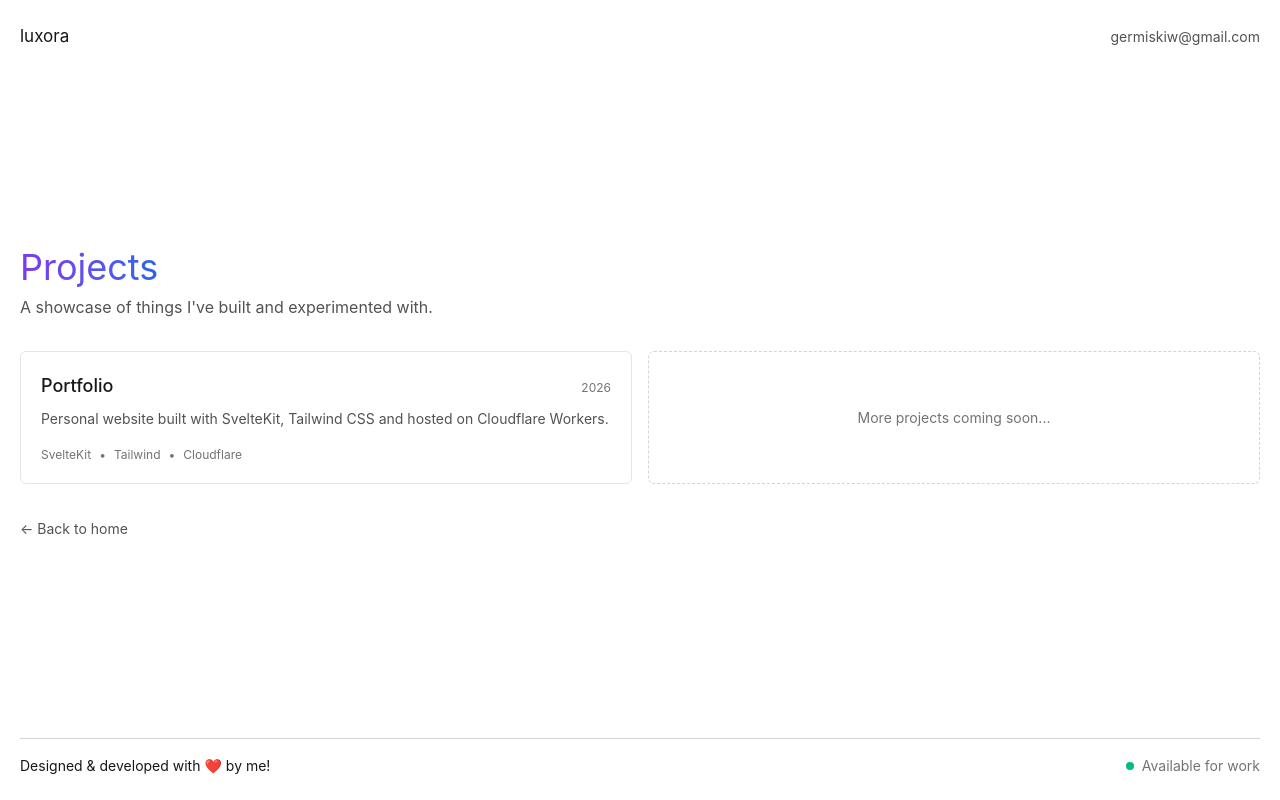
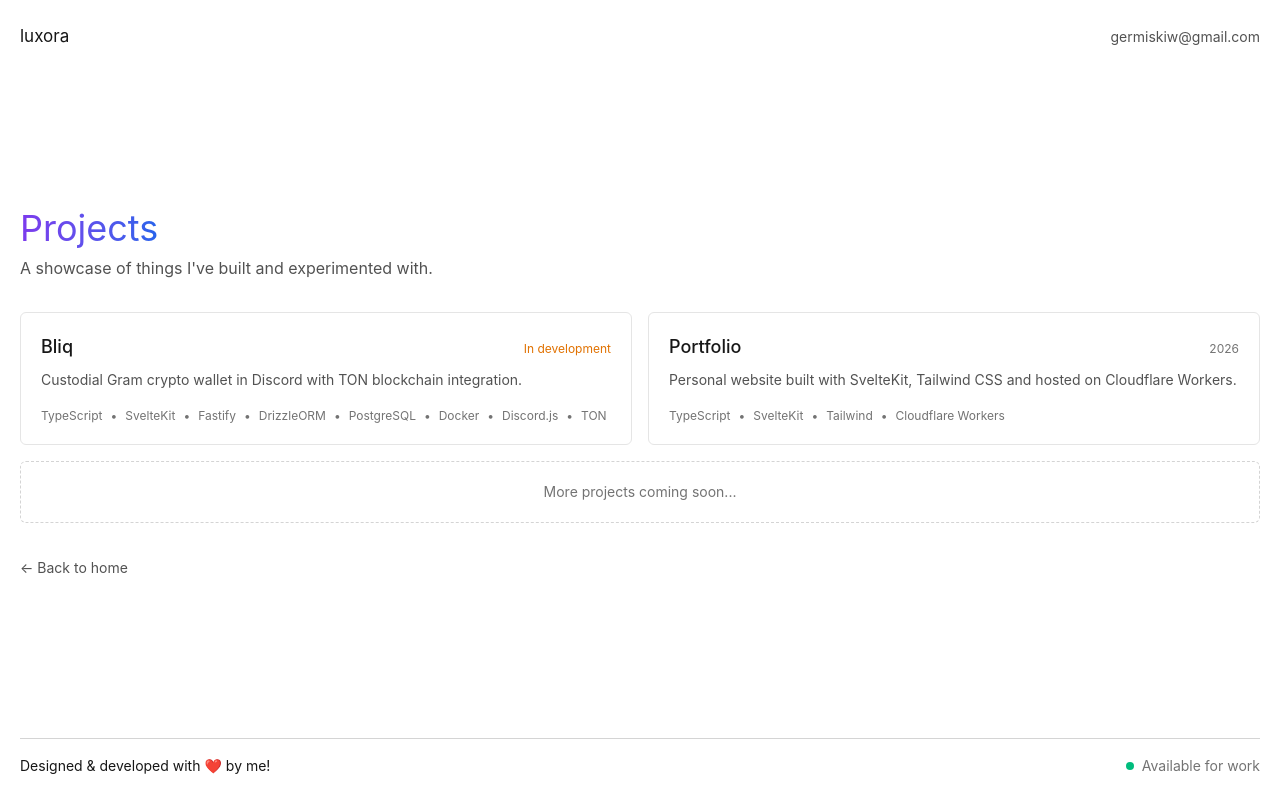
Before and after one commit to lux0ra/portfolio, a SvelteKit app: page /projects in a window 1280 px wide. Built offline with nearby package versions, Linux system fonts and the light colour scheme.

Commit message:
Added Bliq

```diff
--- a/src/routes/projects/+page.svelte
+++ b/src/routes/projects/+page.svelte
@@ -22,6 +22,47 @@
                 <h2
                     class="text-lg font-medium text-neutral-900 dark:text-neutral-100"
                 >
+                    Bliq
+                </h2>
+                <span
+                    class="text-xs text-amber-600 dark:text-amber-400 font-normal"
+                    >In development</span
+                >
+            </div>
+            <p
+                class="mt-2 text-sm leading-relaxed text-neutral-600 dark:text-neutral-400"
+            >
+                Custodial Gram crypto wallet in Discord with TON blockchain
+                integration.
+            </p>
+            <div
+                class="mt-4 flex flex-wrap gap-x-2 gap-y-1 text-xs text-neutral-500 dark:text-neutral-400"
+            >
+                <span>TypeScript</span>
+                <span>•</span>
+                <span>SvelteKit</span>
+                <span>•</span>
+                <span>Fastify</span>
+                <span>•</span>
+                <span>DrizzleORM</span>
+                <span>•</span>
+                <span>PostgreSQL</span>
+                <span>•</span>
+                <span>Docker</span>
+                <span>•</span>
+                <span>Discord.js</span>
+                <span>•</span>
+                <span>TON</span>
+            </div>
+        </div>
+
+        <div
+            class="group rounded-md border border-neutral-200 dark:border-neutral-800 p-5 transition-colors duration-200 hover:border-neutral-400 dark:hover:border-neutral-700"
+        >
+            <div class="flex items-baseline justify-between gap-2">
+                <h2
+                    class="text-lg font-medium text-neutral-900 dark:text-neutral-100"
+                >
                     Portfolio
                 </h2>
                 <span class="text-xs text-neutral-500 dark:text-neutral-400"
@@ -35,18 +76,20 @@
                 on Cloudflare Workers.
             </p>
             <div
-                class="mt-4 flex gap-2 text-xs text-neutral-500 dark:text-neutral-400"
+                class="mt-4 flex flex-wrap gap-x-2 gap-y-1 text-xs text-neutral-500 dark:text-neutral-400"
             >
+                <span>TypeScript</span>
+                <span>•</span>
                 <span>SvelteKit</span>
                 <span>•</span>
                 <span>Tailwind</span>
                 <span>•</span>
-                <span>Cloudflare</span>
+                <span>Cloudflare Workers</span>
             </div>
         </div>
 
         <div
-            class="flex flex-col items-center justify-center rounded-md border border-dashed border-neutral-300 dark:border-neutral-800 p-5 text-center text-sm text-neutral-500 dark:text-neutral-400"
+            class="flex flex-col items-center justify-center rounded-md border border-dashed border-neutral-300 dark:border-neutral-800 p-5 text-center text-sm text-neutral-500 dark:text-neutral-400 sm:col-span-2"
         >
             <p>More projects coming soon...</p>
         </div>
```
